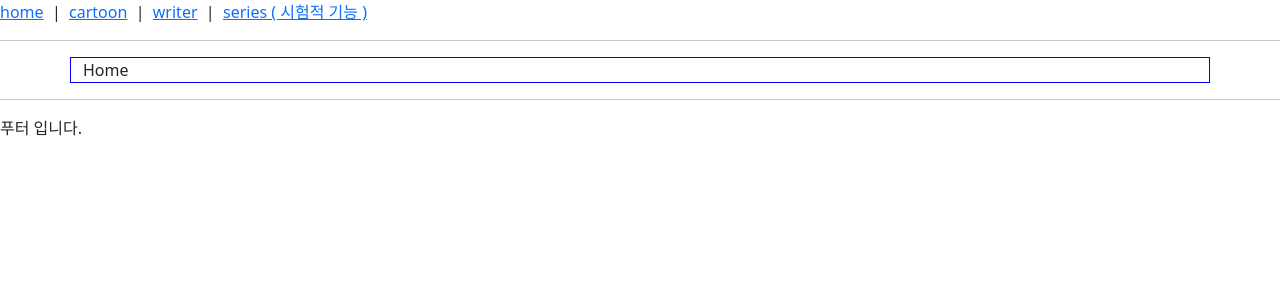
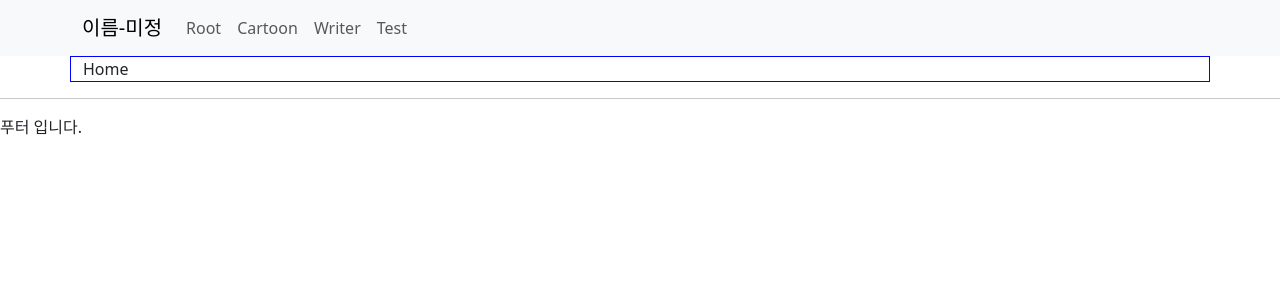
Before and after one commit to sisu-01/cartoon_frontend, a React (Create React App) app: page / in a window 1280 px wide. Shown: the top 300 px of the page. Built offline with nearby package versions, Linux system fonts and the light colour scheme.

Commit message:
헤더 이쁘게

```diff
--- a/src/layouts/Header.js
+++ b/src/layouts/Header.js
@@ -1,14 +1,24 @@
 import React from 'react';
 import {Link} from 'react-router-dom';
+
+import Container from 'react-bootstrap/Container';
+import Nav from 'react-bootstrap/Nav';
+import Navbar from 'react-bootstrap/Navbar';
 
 function Header() {
     return (
         <header>
-            <Link to="/">home</Link>&nbsp;&nbsp;|&nbsp;&nbsp;
-            <Link to="/cartoon">cartoon</Link>&nbsp;&nbsp;|&nbsp;&nbsp;
-            <Link to="/writer">writer</Link>&nbsp;&nbsp;|&nbsp;&nbsp;
-            <Link to="/series">series ( 시험적 기능 )</Link>
-            <hr/>
+            <Navbar className="bg-body-tertiary">
+                <Container fluid='md'>
+                    <Navbar.Brand as={Link} to="/">이름-미정</Navbar.Brand>
+                    <Nav className="me-auto">
+                        <Nav.Link as={Link} to="/">Root</Nav.Link>
+                        <Nav.Link as={Link} to="/cartoon">Cartoon</Nav.Link>
+                        <Nav.Link as={Link} to="/writer">Writer</Nav.Link>
+                        <Nav.Link as={Link} to="/series">Test</Nav.Link>
+                    </Nav>
+                </Container>
+            </Navbar>
         </header>
     );
 };
```
